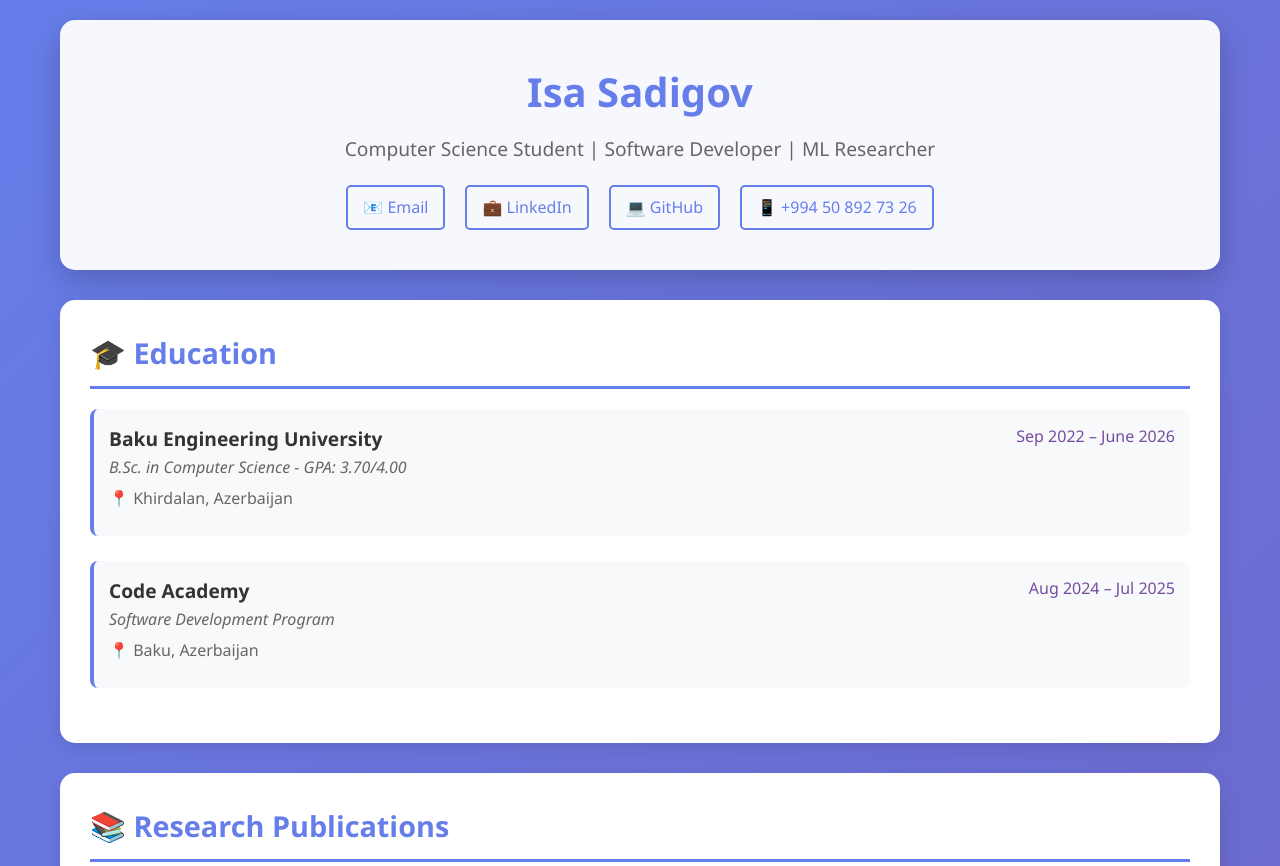
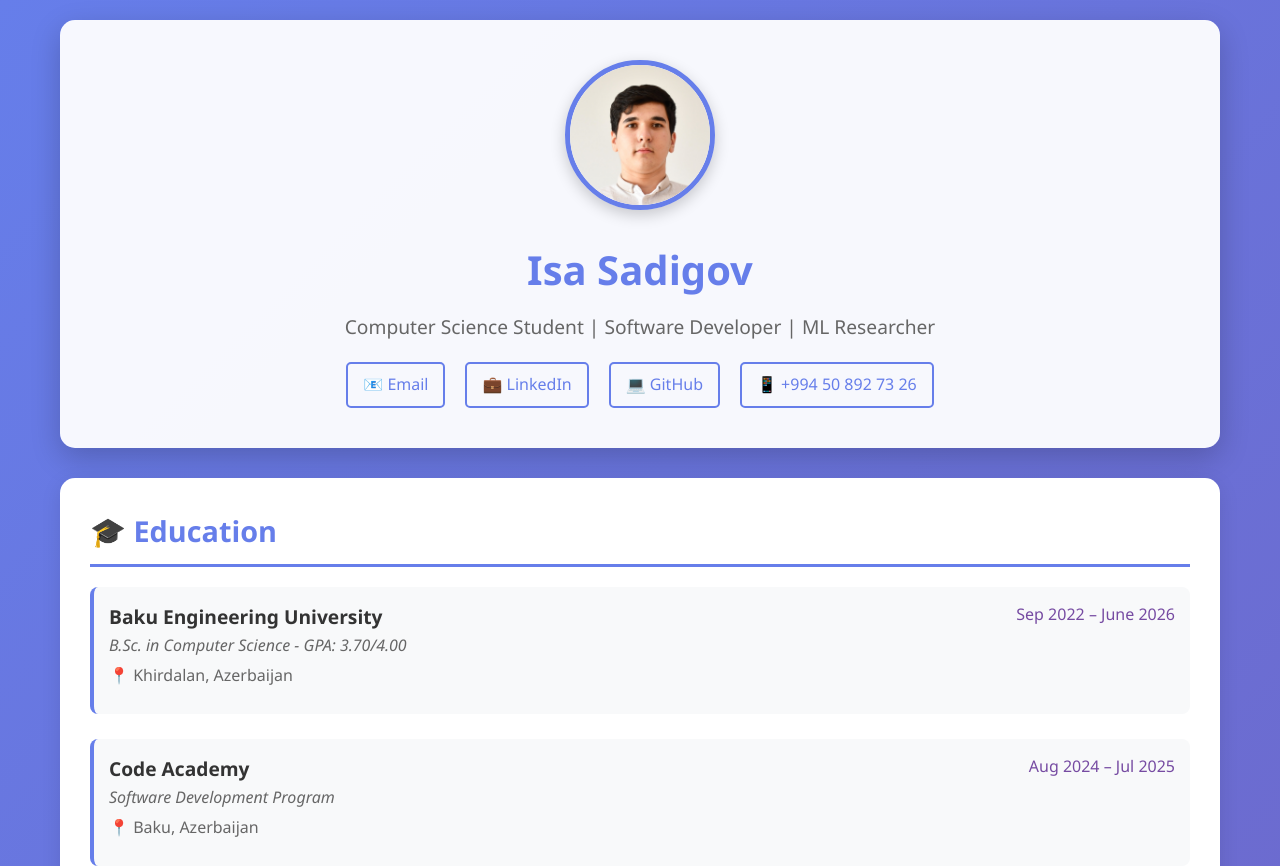
Before and after one commit to Isadigov390/Portfolio, a plain HTML site: page index.html in a window 1280 px wide. Shown: the top 866 px of the page. Drawn offline with Linux system fonts and the light colour scheme.

Commit message:
Portfolio addeddd

```diff
--- a/index.html
+++ b/index.html
@@ -31,6 +31,16 @@
             border-radius: 15px;
             margin-bottom: 30px;
             box-shadow: 0 10px 30px rgba(0, 0, 0, 0.2);
+        }
+
+        .profile-picture {
+            width: 150px;
+            height: 150px;
+            border-radius: 50%;
+            object-fit: cover;
+            border: 5px solid #667eea;
+            margin-bottom: 20px;
+            box-shadow: 0 5px 15px rgba(0, 0, 0, 0.2);
         }
 
         h1 {
@@ -248,6 +258,7 @@
 <body>
     <div class="container">
         <header>
+            <img src="/Isa-Sadigov-Image.JPG" alt="Isa Sadigov" class="profile-picture">
             <h1>Isa Sadigov</h1>
             <p class="tagline">Computer Science Student | Software Developer | ML Researcher</p>
             <div class="contact-info">
```
Also changed, not shown: Isa-Sadigov-Image.JPG (added).
